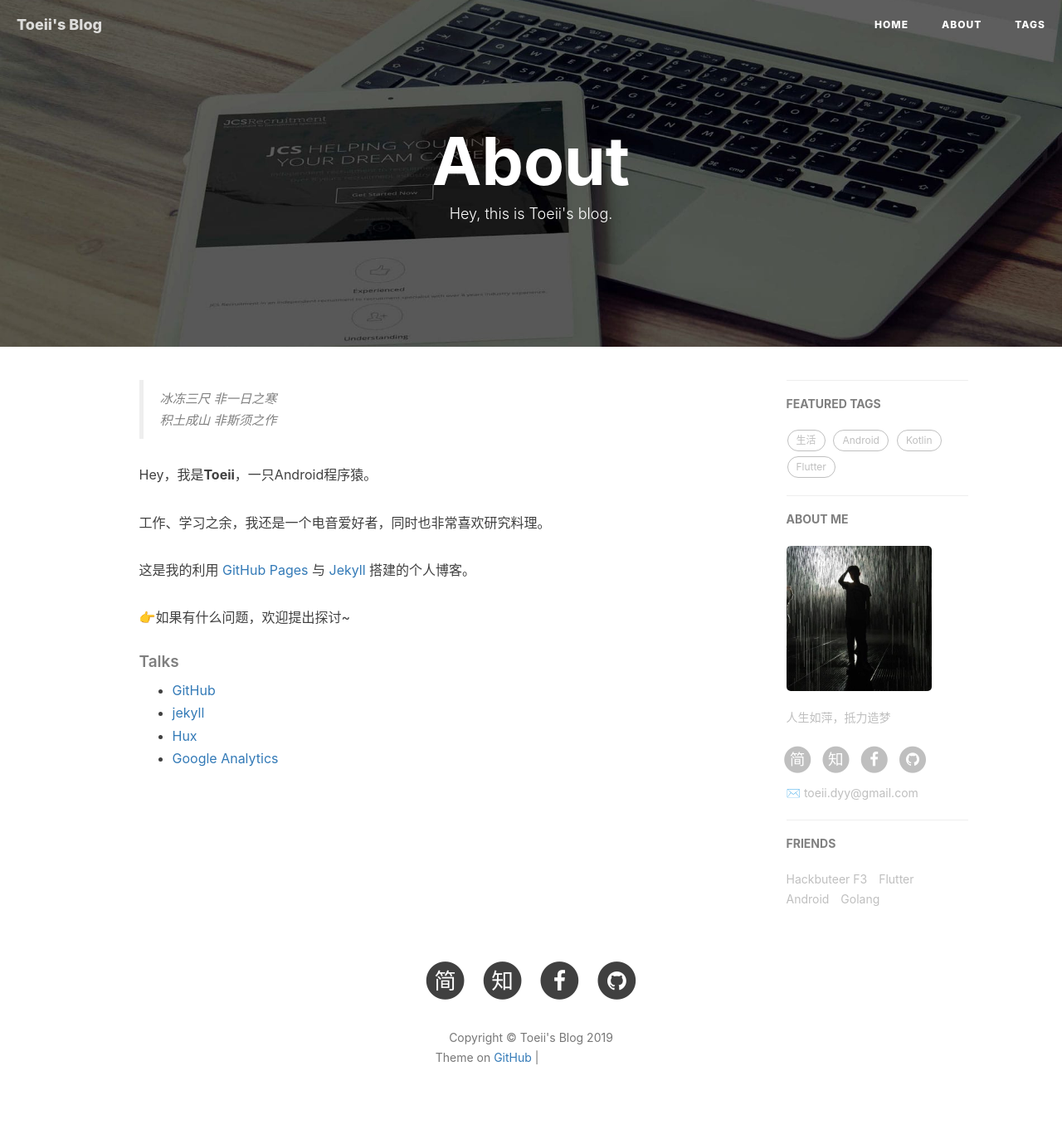
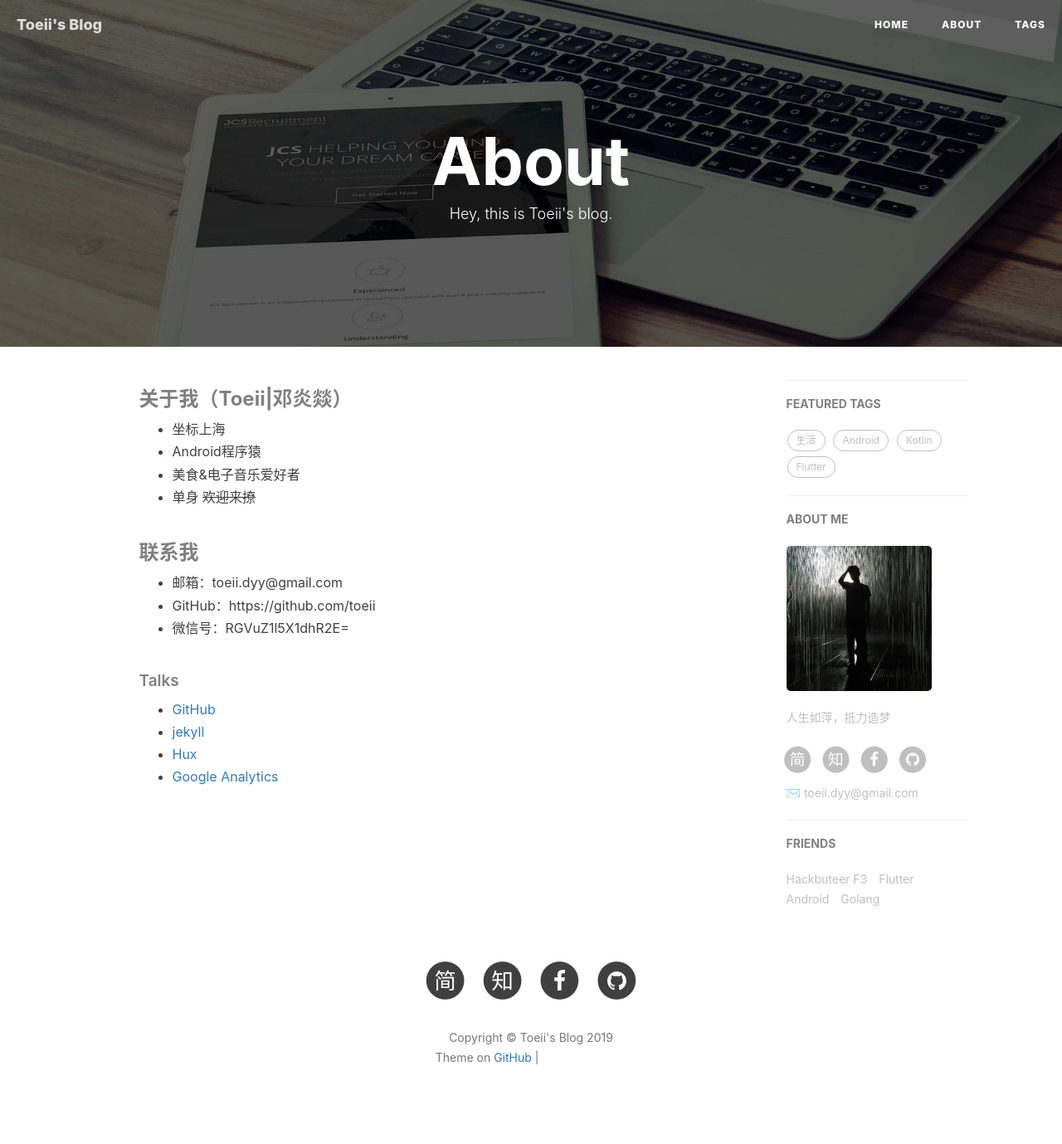
Before and after one commit to toeii/toeii.github.io, a Jekyll site: the page built from about.html, in a window 1280 px wide. Shown: the whole page at 83% size. Built offline with Jekyll 4.4.1, drawn with Linux system fonts in a browser that asks for light colours; nearby versions of some CDN libraries; comment, search, counter and statistics services are not loaded; grey boxes are pictures that could not be loaded.

Commit message:
about update

```diff
--- a/about.html
+++ b/about.html
@@ -15,15 +15,23 @@ header-img: "img/post-bg-rwd.jpg"
 <div class="zh post-container">
 
     <!--copied from markdown -->
-    <blockquote><p>冰冻三尺 非一日之寒<br>
-    积土成山 非斯须之作</p></blockquote>
+    <!-- <blockquote><p>冰冻三尺 非一日之寒<br>
+    积土成山 非斯须之作</p></blockquote> -->
 
-    <p>Hey，我是<strong>Toeii</strong>，一只Android程序猿。</p>
+    <h3 style="color: gray;">关于我（Toeii|邓炎燚）</h3>
+    <ul>
+        <li>坐标上海</li>
+        <li>Android程序猿</li>
+        <li>美食&电子音乐爱好者</li>
+        <li>单身 <del>欢迎来撩</del></li>
+    </ul>
 
-    <p>工作、学习之余，我还是一个电音爱好者，同时也非常喜欢研究料理。</p>
-
-    <p>这是我的利用 <a href="https://pages.github.com/">GitHub Pages</a> 与 <a href="http://jekyll.com.cn/">Jekyll</a> 搭建的个人博客。</p>
-    <p>👉如果有什么问题，欢迎提出探讨~</p>
+    <h3 style="color: gray;">联系我</h3>
+    <ul>
+        <li>邮箱：toeii.dyy@gmail.com</li>
+        <li>GitHub：https://github.com/toeii</li>
+        <li>微信号：RGVuZ1l5X1dhR2E=</li>
+    </ul>
 
     <p></p>
 
```
